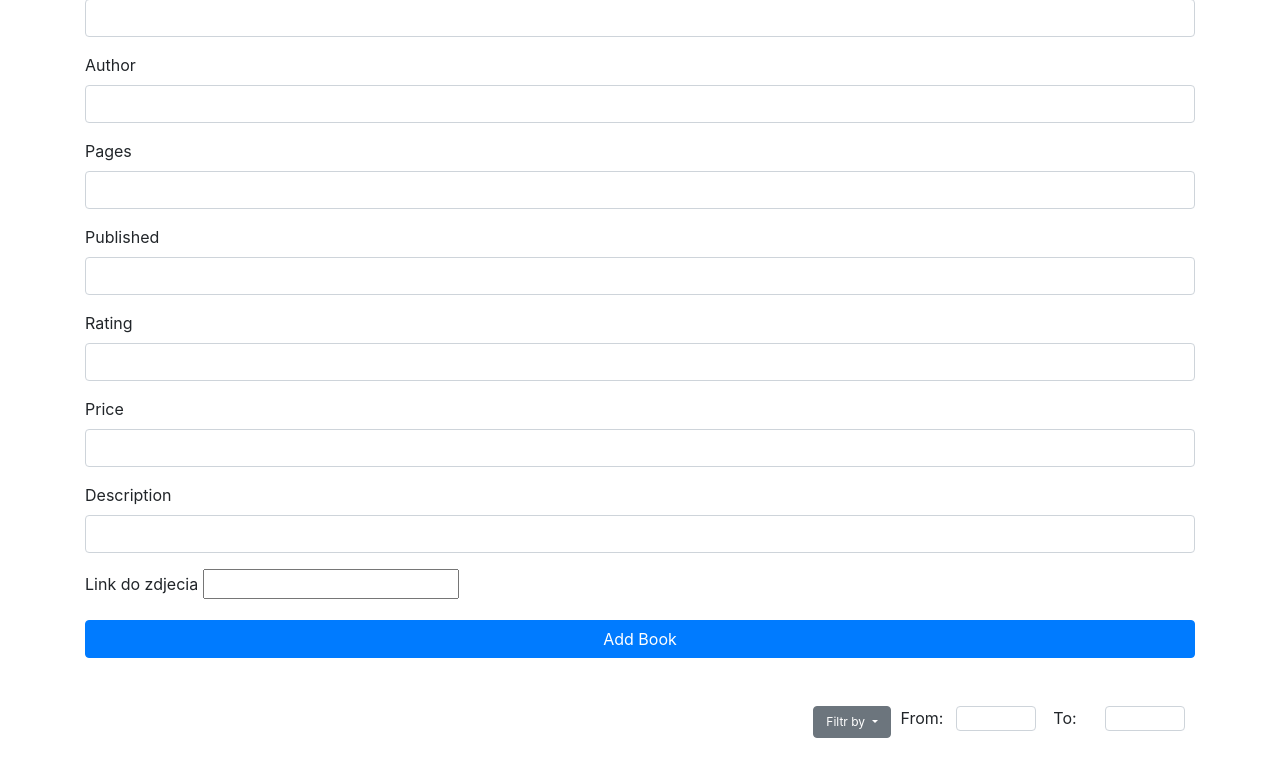
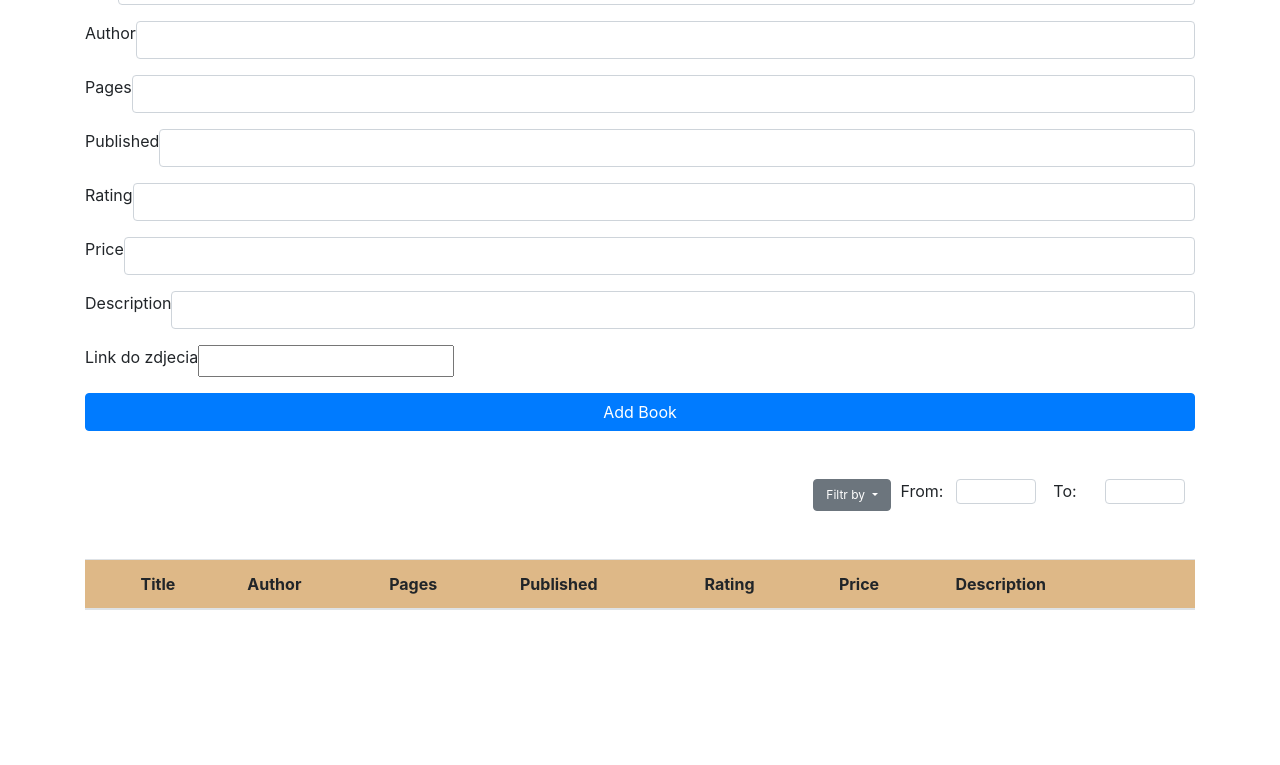
Before and after one commit to addussk/projectII_ZUI, a plain HTML site: page index.html in a window 1280 px wide. Shown: the part 132-897 px from the top of the page. After the commit the page ends 800 px from the top, so only its background shows below. Drawn offline with nearby package versions, Linux system fonts and the light colour scheme.

Commit message:
Aligned each input field with label

```diff
--- a/index.html
+++ b/index.html
@@ -17,36 +17,36 @@
 <div class="container mt-4">
     <h1 class="display-4 text-center">
       <i class="fas fa-book-open text-primary"></i> My<span class="text-primary">Book</span>List</h1>
-      <form id="book-form">
-        <div class="form-group">
+      <form id="book-form" class="">
+        <div class="form-group d-flex flex-row">
           <label for="title">Title</label>
           <input type="text" id="title" class="form-control">
         </div>
-        <div class="form-group">
+        <div class="form-group d-flex flex-row">
           <label for="author">Author</label>
           <input type="text" id="author" class="form-control">
         </div>
-        <div class="form-group">
+        <div class="form-group d-flex flex-row">
             <label for="pages">Pages</label>
-            <input type="text" id="pages" class="form-control">
+            <input type="number" min="0" id="pages" class="form-control">
         </div>
-        <div class="form-group">
+        <div class="form-group d-flex flex-row">
           <label for="published">Published</label>
-          <input type="text" id="published" class="form-control">
+          <input type="number" min="0" id="published" class="form-control">
         </div>
-        <div class="form-group">
+        <div class="form-group d-flex flex-row">
           <label for="rating">Rating</label>
-            <input type="text" id="rating" class="form-control">
+          <input type="number" min="0" id="rating" class="form-control">
         </div>
-          <div class="form-group">
+        <div class="form-group d-flex flex-row">
           <label for="price">Price</label>
-            <input type="text" id="price" class="form-control">
+          <input type="number" min="0" id="price" class="form-control">
         </div>
-          <div class="form-group">
+        <div class="form-group d-flex flex-row">
           <label for="description">Description</label>
           <input type="text" id="description" class="form-control">
         </div>
-          <div class="form-group">
+        <div class="form-group d-flex flex-row">
             <label for class="link">Link do zdjecia</label>
             <input type="url" name="link" id="link">
         </div>
```
Lines whose indentation alone changed are shown as unchanged.
